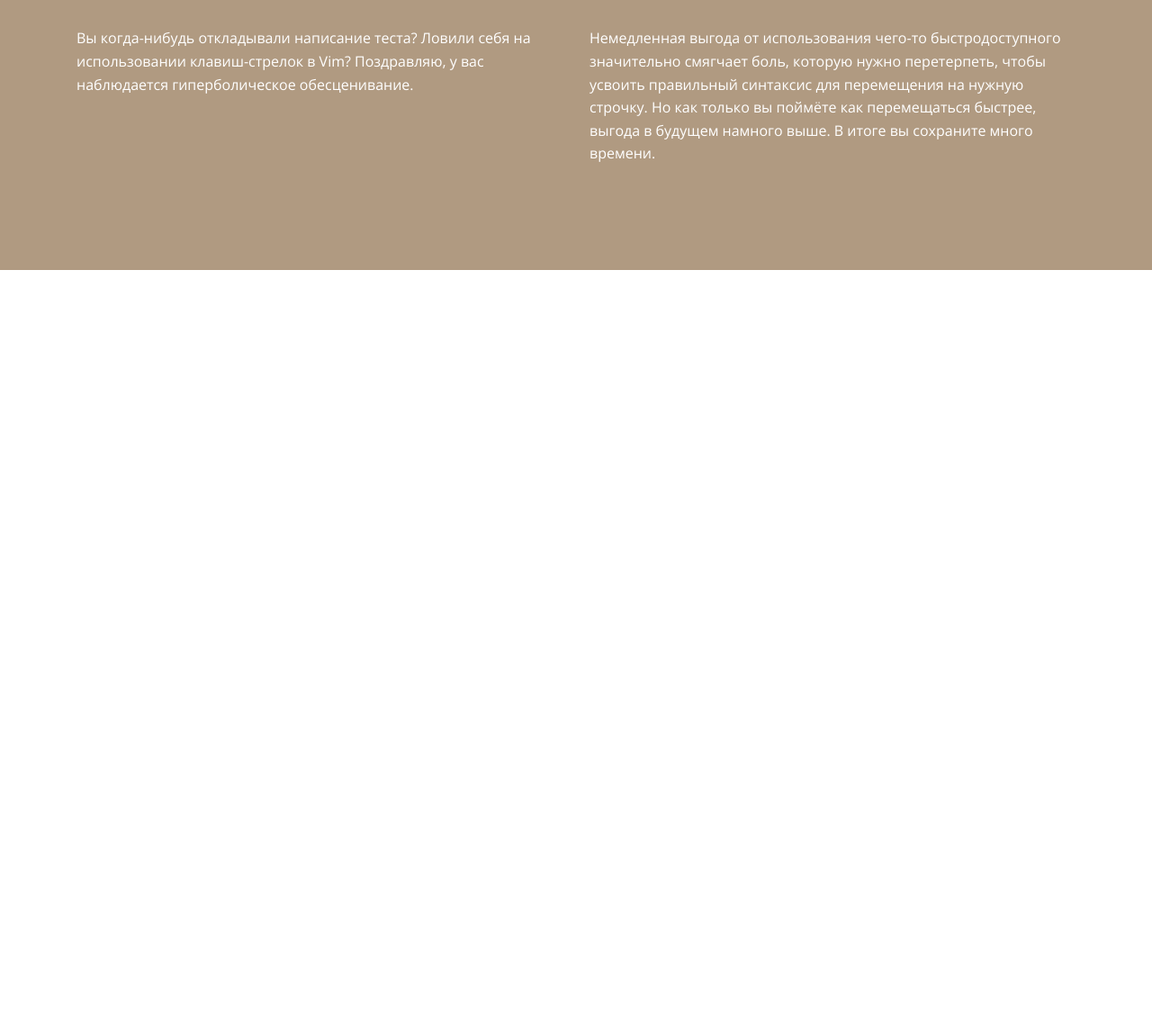
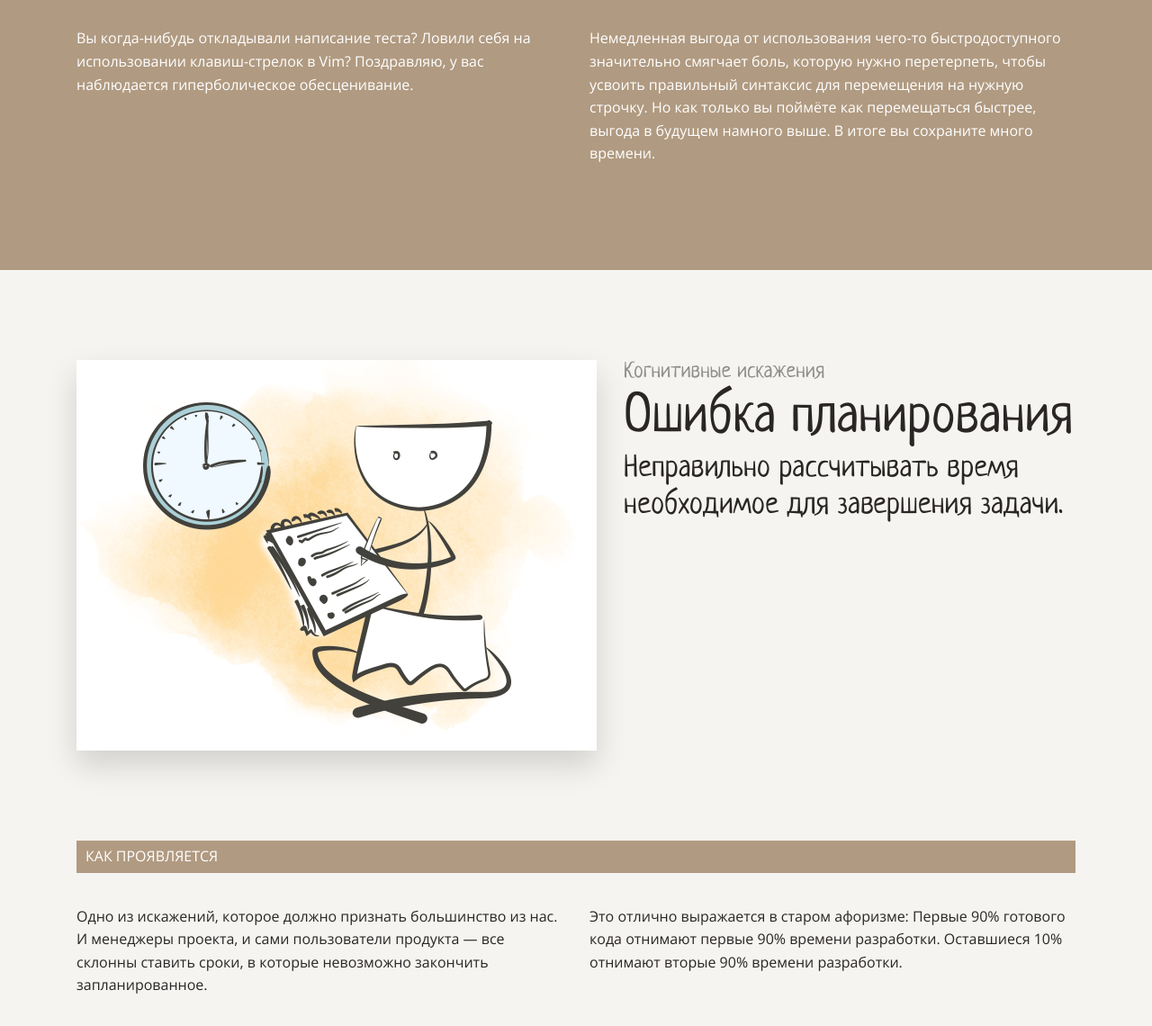
Before and after one commit to HelgiMagic/cognitive-distortions, a website built with Vite: page index.html in a window 1280 px wide. Shown: the part 6201-7341 px from the top of the page at 90% size. Before the commit the page ends 6501 px from the top, so only its background shows below. Built offline with nearby package versions, Linux system fonts and the light colour scheme; files whose address does not match are found by name.

Commit message:
STEP 10: errors in planning + MOVED IDS

```diff
--- a/index.html
+++ b/index.html
@@ -114,8 +114,8 @@
           </nav>
         </div>
       </section>
-      <section class="questions bg-light" id="ikea-effect">
-        <div class="section">
+      <section class="questions bg-light">
+        <div class="section" id="ikea-effect">
           <div class="photo-title">
             <div class="img-wrapper">
               <img src="public/1.png" alt="" class="universal-img" />
@@ -178,8 +178,8 @@
           </div>
         </div>
       </section>
-      <section class="questions bg-light" id="distortion-of-novelty">
-        <div class="section">
+      <section class="questions bg-light">
+        <div class="section" id="distortion-of-novelty">
           <div class="photo-title">
             <div class="img-wrapper">
               <img src="public/3.png" alt="" class="universal-img" />
@@ -245,6 +245,38 @@
           </div>
         </div>
       </section>
+      <section class="questions bg-light">
+        <div class="section" id="errors-in-planning">
+          <div class="photo-title">
+            <div class="img-wrapper">
+              <img src="public/5.png" alt="" class="universal-img" />
+            </div>
+            <div class="half">
+              <h4>Когнитивные искажения</h4>
+              <h2>Ошибка планирования</h2>
+              <h3>
+                Неправильно рассчитывать время необходимое для завершения
+                задачи.
+              </h3>
+            </div>
+          </div>
+          <div class="brown-brick">
+            <p class="how-manifests">КАК ПРОЯВЛЯЕТСЯ</p>
+          </div>
+          <div class="two-text">
+            <p class="half">
+              Одно из искажений, которое должно признать большинство из нас. И
+              менеджеры проекта, и сами пользователи продукта — все склонны
+              ставить сроки, в которые невозможно закончить запланированное.
+            </p>
+            <p class="half">
+              Это отлично выражается в старом афоризме: Первые 90% готового кода
+              отнимают первые 90% времени разработки. Оставшиеся 10% отнимают
+              вторые 90% времени разработки.
+            </p>
+          </div>
+        </div>
+      </section>
     </main>
     <footer></footer>
     <script type="module" src="/main.js"></script>
```
